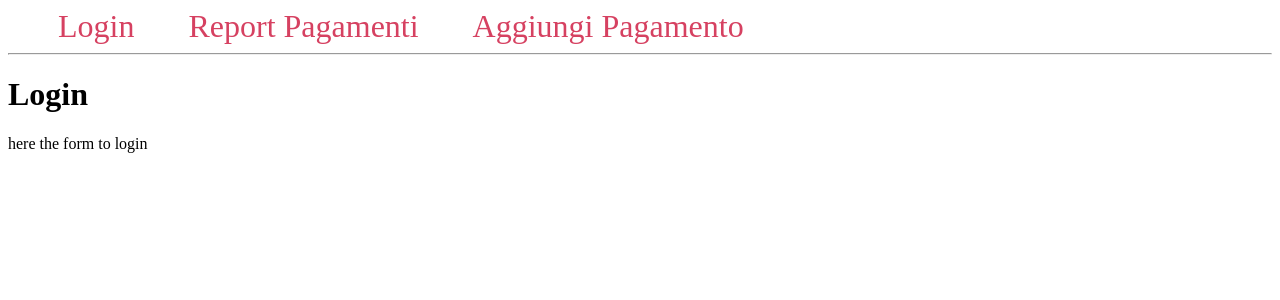
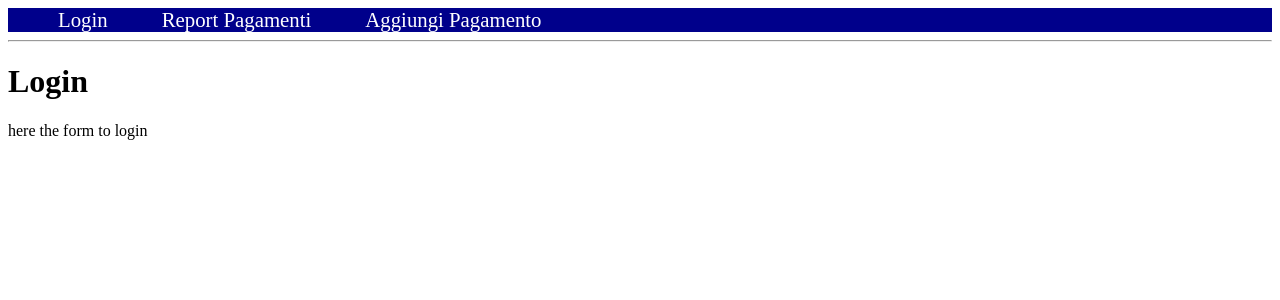
Before and after one commit to lukamath/Web-Cash, a Flask app: page / in a window 1280 px wide. Shown: the top 300 px of the page. Run offline with Flask 2, Linux system fonts and the light colour scheme.

Commit message:
Changed nav color --> darkblue

```diff
--- a/templates/base.html
+++ b/templates/base.html
@@ -9,9 +9,13 @@
             margin: 5px;
             background-color: #f3f3f3
         }
+
+        nav{
+            background-color: darkblue;
+        }
         nav a {
-            color: #d64161;
-            font-size: 2em;
+            color: white;   /*#d64161;*/
+            font-size: 1.3em;
             margin-left: 50px;
             text-decoration: none;
         }
```
